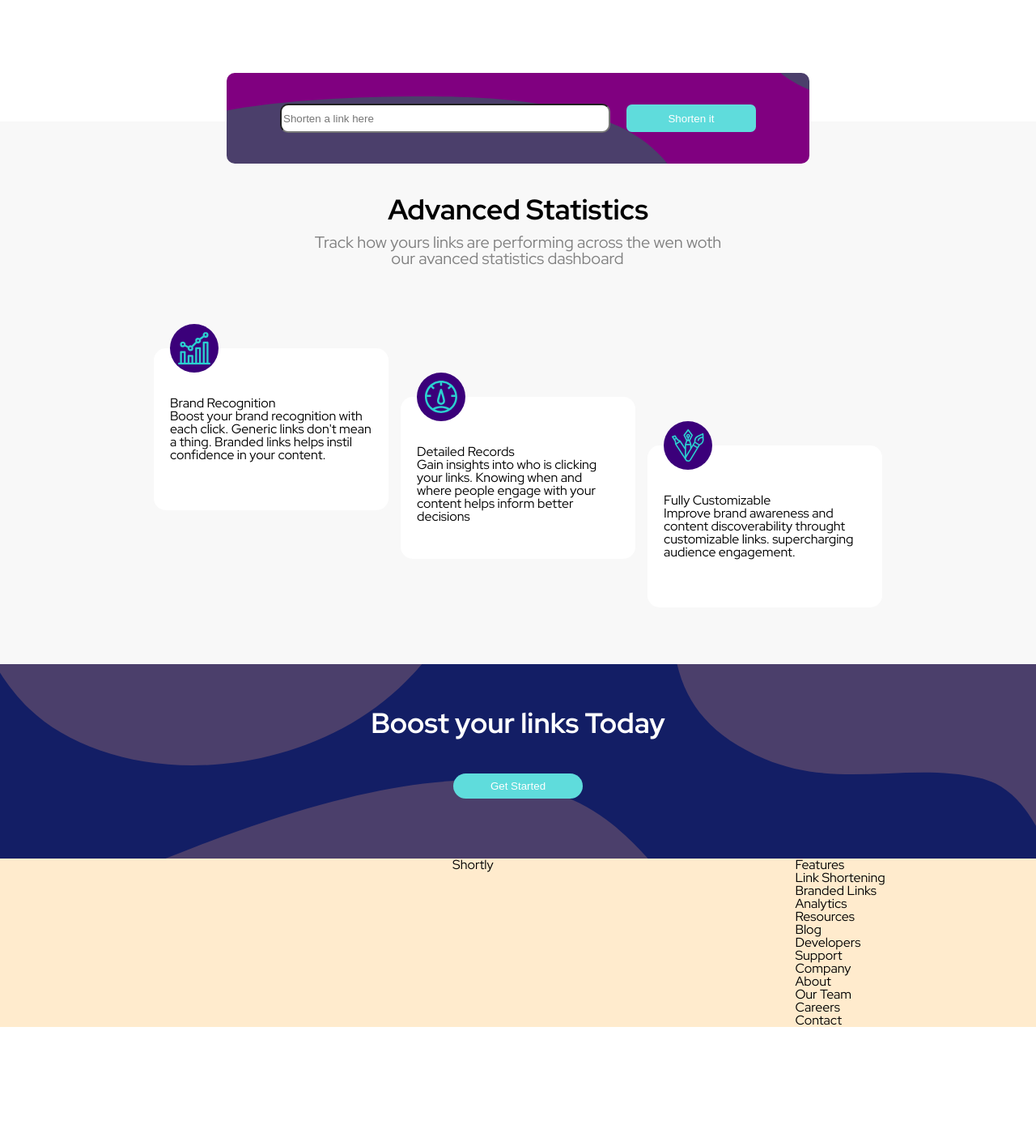
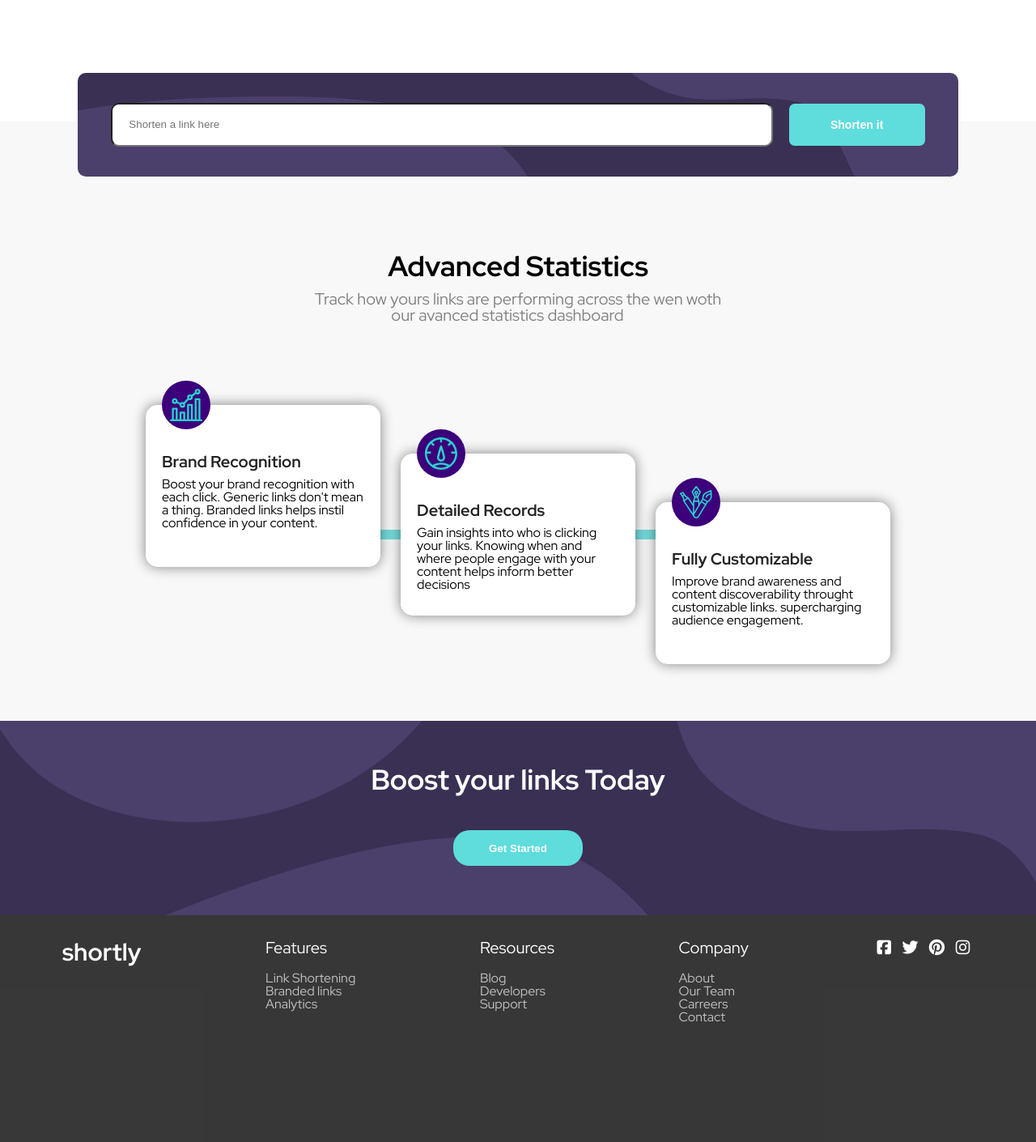
Before and after one commit to MarcosGrandesso/D8-url-shortening-api-master, a plain HTML site: page index.html in a window 1280 px wide. Shown: the part 560-1970 px from the top of the page at 81% size. Before the commit the page ends 1830 px from the top, so only its background shows below. Drawn offline with Linux system fonts and the light colour scheme.

Commit message:
acredito q esse seja o commit final, pratiiquei flexbox neste desafio

```diff
--- a/index.html
+++ b/index.html
@@ -10,6 +10,7 @@
   <link rel="stylesheet" href="style.css">
   <link rel="stylesheet" href="reset.css">
   <link rel="preconnect" href="https://fonts.googleapis.com">
+  <script src="https://kit.fontawesome.com/d0acf8ba83.js" crossorigin="anonymous"></script>
 <link rel="preconnect" href="https://fonts.gstatic.com" crossorigin>
 <link href="https://fonts.googleapis.com/css2?family=Oswald&family=Red+Hat+Display:wght@300;400;500;700&display=swap" rel="stylesheet">
   <title>D8 marcos</title>
@@ -29,8 +30,7 @@
 
     <div class="head-2">
       <a href="" class="ancoras flex-end">Login </a>
-      <div class="button-4">
-        <a href="" class="ancoras flex-end"> Sign Up</a>
+      <div class="button-4"> Sign Up
 
       </div>
 
@@ -44,7 +44,7 @@
       <h1 class="titulo-2">More than a just shorter links </h1>
       <p class="paragrafo margin-2">Build your brand's recognition and get detailed insights on how your links are performing</p>
 
-      <button class="button-3"> <a href="">Get Started</a> </button>
+      <button class="button-3"> Get Started </button>
     </div>
 
     <div class="img-1">
@@ -73,14 +73,18 @@
   <div class="diagonal">
     <div class="div-diagonal">
       <div class="circulo-icon"> <img src="icon-brand-recognition.svg" alt="" class="icones"> </div>
-      <h1>Brand Recognition</h1>
+      <h1 class="subtitulo">Brand Recognition</h1>
       <p>Boost your brand recognition with each click. Generic links don't mean a thing. Branded links helps instil confidence in your content.</p>
+    <div class="verde"></div>
+
     </div>
+
+
 
 
     <div class="div-diagonal-2">
       <div class="circulo-icon"> <img src="icon-detailed-records.svg" alt="" class="icones"> </div>
-      <h1>Detailed Records</h1>
+      <h1 class="subtitulo">Detailed Records</h1>
       <p>Gain insights into who is clicking your links. Knowing when and where people engage with your content helps inform better decisions</p>
 
     </div>
@@ -88,7 +92,7 @@
 
     <div class="div-diagonal-3">
       <div class="circulo-icon"> <img src="icon-fully-customizable.svg" alt="" class="icones"> </div>
-      <h1> Fully Customizable</h1>
+      <h1 class="subtitulo" > Fully Customizable</h1>
 <p>Improve brand awareness and content discoverability throught customizable links. supercharging audience engagement.</p>
     </div>
 
@@ -102,44 +106,73 @@
 
   <!--roda pé preto -->
 
-  <div class="roda-pe-preto">
+  <div class="roda-pe-preto text-baixo">
+
+                      <div>
+                        <h1 class="titulo-baixo">shortly</h1>
+                      </div>
 
 
                       <div>
+                        <h1 class="subtitulo-baixo">Features</h1>
+                            <div class="paragrafo-baixo">
+                              <p>Link Shortening</p>
+                              <p>Branded links</p>
+                              <p>Analytics</p>
+
                             </div>
-    <h1>Shortly</h1>
-
-    <div>
+                      </div>
 
 
                       <div>
-        <div class="features">
-          <h2> Features</h2>
-          <p>Link Shortening</p>
-          <p>Branded Links</p>
-          <p>Analytics</p>
-        </div>
-
-        <div class="resources">
-          <h2> Resources</h2>
+                        <h1 class="subtitulo-baixo">Resources</h1>
+                        <div class="paragrafo-baixo">
                         <p>Blog</p>
                         <p>Developers</p>
                         <p>Support</p>
                         </div>
+                      </div>
 
-        <div class="company">
-          <h2> Company</h2>
+
+                      <div>
+                        <h1 class="subtitulo-baixo">Company</h1>
+                        <div class="paragrafo-baixo">
                         <p>About</p>
                         <p>Our Team</p>
-          <p>Careers</p>
+                        <p>Carreers</p>
                         <p>Contact</p>
                         </div>
                       </div>
 
 
+                      <div>
+                        <i class="fa-brands fa-facebook-square icones-2"></i>
+                        <i class="fa-brands fa-twitter icones-2"></i>
+                        <i class="fa-brands fa-pinterest icones-2"></i>
+                        <i class="fa-brands fa-instagram icones-2"></i>
                       </div>
 
-  </div>
+
+
+
+
+
+
+
+
+
+
+
+
+
+
+
+
+
+
+
+
+
 
 </body>
 
--- a/style.css
+++ b/style.css
@@ -1,16 +1,22 @@
-
-
 .header {
   display: flex;
+  flex-flow: row wrap;
+  justify-content: center;
+  gap: 22rem;
   height: 100px;
+  /* vitor me ajudou no gap */
 }
 
-.head-1 { display: flex;
+.head-1 {
+  display: flex;
   width: 600px;
   justify-content: space-evenly;
-align-items: center;}
+  align-items: center;
+}
 
-.head-2 {display: flex ;
+.head-2 {
+  display: flex;
+  align-items: center;
 }
 
 .titulo-1 {
@@ -18,8 +24,10 @@ align-items: center;}
   font-size: 40px;
 }
 
-a {color: grey;
-  text-decoration: none;}
+a {
+  color: grey;
+  text-decoration: none;
+}
 
 .flex-end {
   display: flex;
@@ -41,7 +49,8 @@ a {color: grey;
 .flex-direction-row {
   display: flex;
   flex-direction: row;
-  justify-content: space-around;
+  justify-content: center;
+  gap: 100px;
   margin-bottom: 100px;
   margin-top: 50px;
 }
@@ -52,38 +61,41 @@ a {color: grey;
 }
 
 .encurtador {
-  background-color: purple;
-  width: 45em;
-  height: 7em;
+  background-color: #3a3053;
+  width: 68em;
+  height: 8em;
   display: flex;
   background-image: url(/bg-shorten-desktop.svg);
   border-radius: 10px;
   display: flex;
   justify-content: center;
   gap: 20px;
-
 }
 
-.encurtador-flex {display: flex;
+.encurtador-flex {
+  display: flex;
   justify-content: center;
   height: 60px;
 }
 
 .input-1 {
-  width: 30em;
-  height: 2.3em;
+  width: 58em;
+  height: 3.7em;
   align-self: center;
   border-radius: 10px;
+  padding: 0 20px;
 }
 
 .button-1 {
   width: 12em;
-  height: 2.49em;
+  height: 3.7em;
   background-color: #5fdcdc;
   border: none;
   color: white;
   border-radius: 0.5em;
   align-self: center;
+  font-size: 14px;
+  font-weight: bold;
 }
 
 .advanced-statistics {
@@ -93,63 +105,73 @@ a {color: grey;
   justify-content: center;
   height: 150px;
   background-color: rgba(215, 214, 214, 0.175);
-  padding-top: 60px;
+  padding-top: 130px;
 }
 
 .diagonal {
   display: flex;
-  gap: 15px;
+  gap: 25px;
   background-color: rgba(215, 214, 214, 0.175);
   height: 20em;
   justify-content: center;
   padding: 70px 0px;
 }
 
-
 .roda-pe-roxo {
   height: 15em;
-  background-color: rgb(19, 30, 101);
+  background-color: #3a3053;
   display: flex;
   flex-direction: column;
   background-image: url(bg-boost-desktop.svg);
   text-align: center;
-
-
-
-}.button-2 { width: 12em;
-    height: 2.3em;
+}
+.button-2 {
+  width: 12em;
+  height: 3.3em;
   background-color: #5fdcdc;
   border: none;
   color: white;
   border-radius: 1.5em;
   align-self: center;
-    height: 10x;
-
+  font-weight: bold;
 }
 
-.roda-pe-preto {display: flex;
-background-color: blanchedalmond;
+.roda-pe-preto {
+  display: flex;
+  padding-top: 30px;
+  background-color: rgba(21, 20, 20, 0.846);
   width: 100%;
-justify-content: space-around;}
+  height: 250px;
+  justify-content: space-around;
+}
 
-.features {flex-direction: row;}
+.titulo-2 {
+  font-size: 50px;
+  font-weight: bold;
+}
 
-.titulo-2 {font-size: 50px;
-font-weight: bold;}
+.titulo-3 {
+  font-size: 35px;
+  font-weight: 600;
+}
 
-.titulo-3 {font-size: 35px;
-  font-weight: 600;}
+.paragrafo {
+  color: grey;
+  font-size: 20px;
+}
 
-.paragrafo {color: grey;
-  font-size: 20px;}
-
-  .button-3 {width: 150px;
+.button-3 {
+  padding: 10px;
+  width: 150px;
   border: none;
   background-color: #5fdcdc;
   border-radius: 30px;
+  color: white;
+  font-weight: 600;
 }
 
 .div-diagonal {
+  box-shadow: 0 0 1em rgba(0, 0, 0, 0.481);
   width: 250px;
   height: 200px;
   padding: 0 20px;
@@ -159,14 +181,17 @@ border-radius: 30px;
 }
 
 .div-diagonal-2 {
+  box-shadow: 0 0 1em rgba(0, 0, 0, 0.481);
   width: 250px;
   height: 200px;
   background-color: white;
   align-self: center;
   border-radius: 15px;
-padding: 0 20px;}
+  padding: 0 20px;
+}
 
 .div-diagonal-3 {
+  box-shadow: 0 0 1em rgba(0, 0, 0, 0.481);
   padding: 0 20px;
   width: 250px;
   height: 200px;
@@ -175,13 +200,16 @@ padding: 0 20px;}
   border-radius: 15px;
 }
 
-.titulo-4 {color: white;
+.titulo-4 {
+  color: white;
   font-size: 35px;
   font-weight: 600;
   padding: 45px;
-padding-top: 55px;}
+  padding-top: 55px;
+}
 
-.circulo-icon {background-color: rgb(59, 0, 122);
+.circulo-icon {
+  background-color: rgb(59, 0, 122);
   width: 60px;
   height: 60px;
   border-radius: 100%;
@@ -189,21 +217,72 @@ display: flex;
   justify-content: center;
   align-items: center;
   position: relative;
-bottom: 30px;}
+  bottom: 30px;
+}
 
-.icones {width: 40px;
-height: 40px;}
+.icones {
+  width: 40px;
+  height: 40px;
+}
 
-.margin { margin-top: 13px;}
+.margin {
+  margin-top: 13px;
+}
 
-.margin-2 { margin-top: 13px;
-margin-bottom: 15px;}
+.margin-2 {
+  margin-top: 13px;
+  margin-bottom: 15px;
+}
 
-.button-4 { background-color: #5fdcdc;
-width: 70px;
+.button-4 {
+  background-color: #5fdcdc;
+  width: 90px;
   height: 30px;
   border-radius: 20px;
   display: flex;
   align-items: center;
   justify-content: center;
-margin-left: 25px;}
+  margin-left: 25px;
+  color: white;
+  font-weight: 600;
+}
+
+.text-baixo {
+  color: white;
+}
+
+.titulo-baixo {
+  font-size: 30px;
+  font-weight: 600;
+}
+
+.subtitulo-baixo {
+  color: white;
+  font-size: 20px;
+}
+
+.paragrafo-baixo {
+  color: rgb(194, 194, 194);
+  font-size: 16px;
+  padding: 20px 0px;
+}
+
+.icones-2 {
+  padding: 0px 5px;
+  font-size: 20px;
+}
+
+.verde {
+  width: 700px;
+  background-color: #5fdcdc;
+  height: 12px;
+  position: relative;
+  z-index: -1;
+}
+
+.subtitulo {
+  color: rgb(35, 35, 35);
+  font-size: 20px;
+  margin-bottom: 10px;
+  font-weight: 600;
+}
```
Lines whose indentation alone changed are shown as unchanged.
